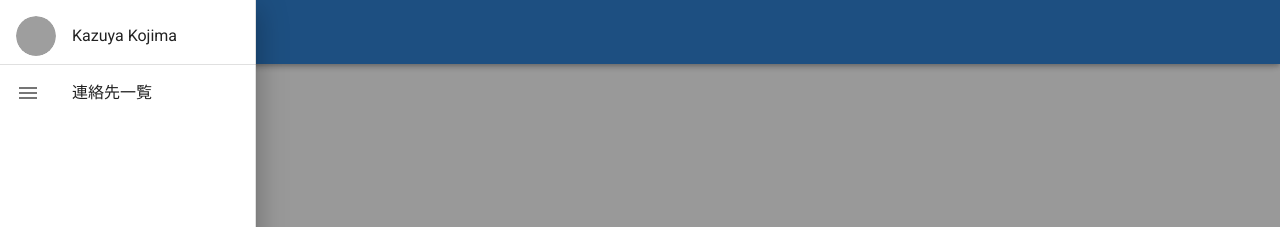
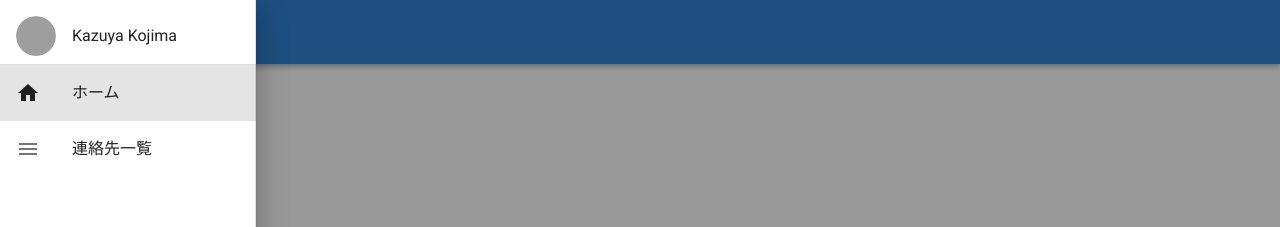
Before and after one commit to fuzzy-yusuke/sample-vue, a Vue app: page / in a window 1280 px wide. Both pictures are taken after a click on the button 28 px from the left and 32 px from the top of the page. Shown: the top 227 px of the page. Built offline with nearby package versions, Linux system fonts and the light colour scheme; grey boxes are pictures that could not be loaded.

Commit message:
リンクを設定

```diff
--- a/src/components/SideNav.vue
+++ b/src/components/SideNav.vue
@@ -14,7 +14,8 @@
 
         <v-divider></v-divider>
 
-        <v-list-item v-for="(item, index) in items" :key="index">
+        <v-list-item v-for="(item, index) in items" :key="index" :to="item.link">
+          <!--↑ルーターの機能も拡張されている為、「to」を加えることでリンクが設定できる-->
           <v-list-item-icon>
             <v-icon>{{ item.icon }}</v-icon>
           </v-list-item-icon>
@@ -32,7 +33,8 @@
   data () {
     return {
       items: [
-        { title: '連絡先一覧', icon: 'mdi-menu' } //メニュータイトルと中身をコントロール
+        { title: 'ホーム', icon:'mdi-home',link:{ name: 'home'}},
+        { title: '連絡先一覧', icon: 'mdi-menu',link:{name:'addresses'} } //メニュータイトルと中身をコントロール
       ]
     }
   }
```
